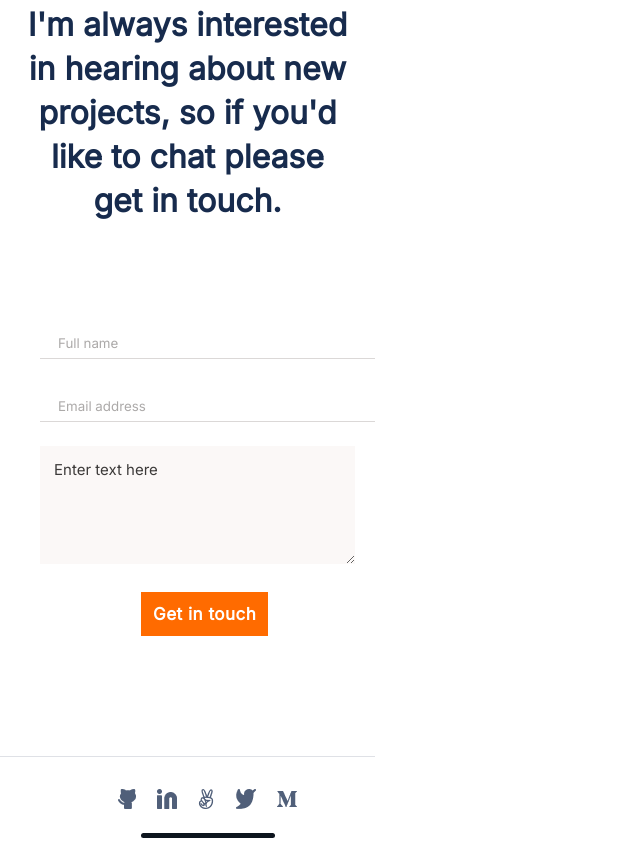
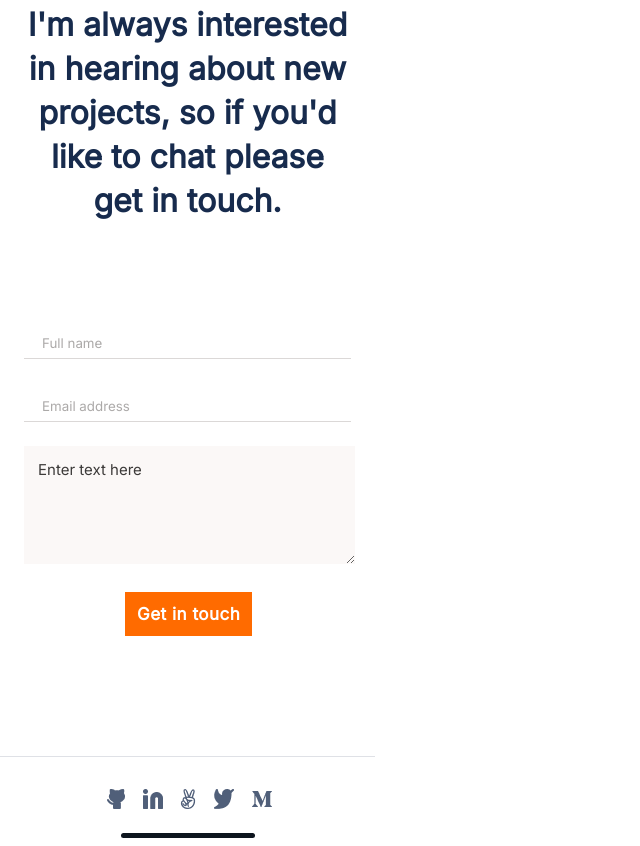
Before and after one commit to Gunjuzone/My-Portfolio, a plain HTML site: page index.html in a window 1280 px wide. Shown: the part 5856-6702 px from the top of the page, without its empty margins (0-640 px from the left). Drawn offline with Linux system fonts and the light colour scheme.

Commit message:
fixed linters erors

```diff
--- a/index.html
+++ b/index.html
@@ -212,7 +212,7 @@
     </div>
 
     <form action="https://formspree.io/f/mqkwbdbj" method="POST">
-      <ul>
+      <ul class="form-section">
         <li class="name">
           <label for="name"></label>
           <input type="text" id="name" name="user_name" placeholder="Full name" maxlength="30" required>
--- a/style.css
+++ b/style.css
@@ -475,12 +475,17 @@ li.light {
   padding-right: 24px;
 }
 
+.form-section {
+  padding-left: 24px;
+}
+
 .name {
   display: flex;
   flex-direction: column;
   justify-content: center;
   color: #979493;
   height: 18px;
+  width: 327px;
   border-bottom: 1px solid #dbd8d7;
   margin-bottom: 24px;
   margin-top: 44px;
@@ -505,13 +510,9 @@ li.light {
 .text textarea {
   border: none;
   background-color: #fbf8f7;
-  width: 310.5px;
+  width: 327px;
   height: 114px;
   margin-bottom: 24px;
-}
-
-.text textarea::placeholder {
-  padding: 12px;
 }
 
 .text textarea:hover {
@@ -524,6 +525,7 @@ li.light {
   font-weight: normal;
   color: #3c3a39;
   opacity: 1;
+  padding: 12px;
 }
 
 .button-submit {
@@ -570,10 +572,11 @@ li.light {
   list-style-type: none;
   display: flex;
   flex-direction: row;
-  justify-content: space-around;
+  justify-content: space-evenly;
   align-items: center;
   color: #505f79;
   margin-top: 24px;
+  margin-right: 36px;
   padding-bottom: 13px;
 }
 
@@ -584,5 +587,4 @@ li.light {
   position: relative;
   background-color: #0d151e;
   border-radius: 10px;
-  margin-left: 40px;
 }
```
